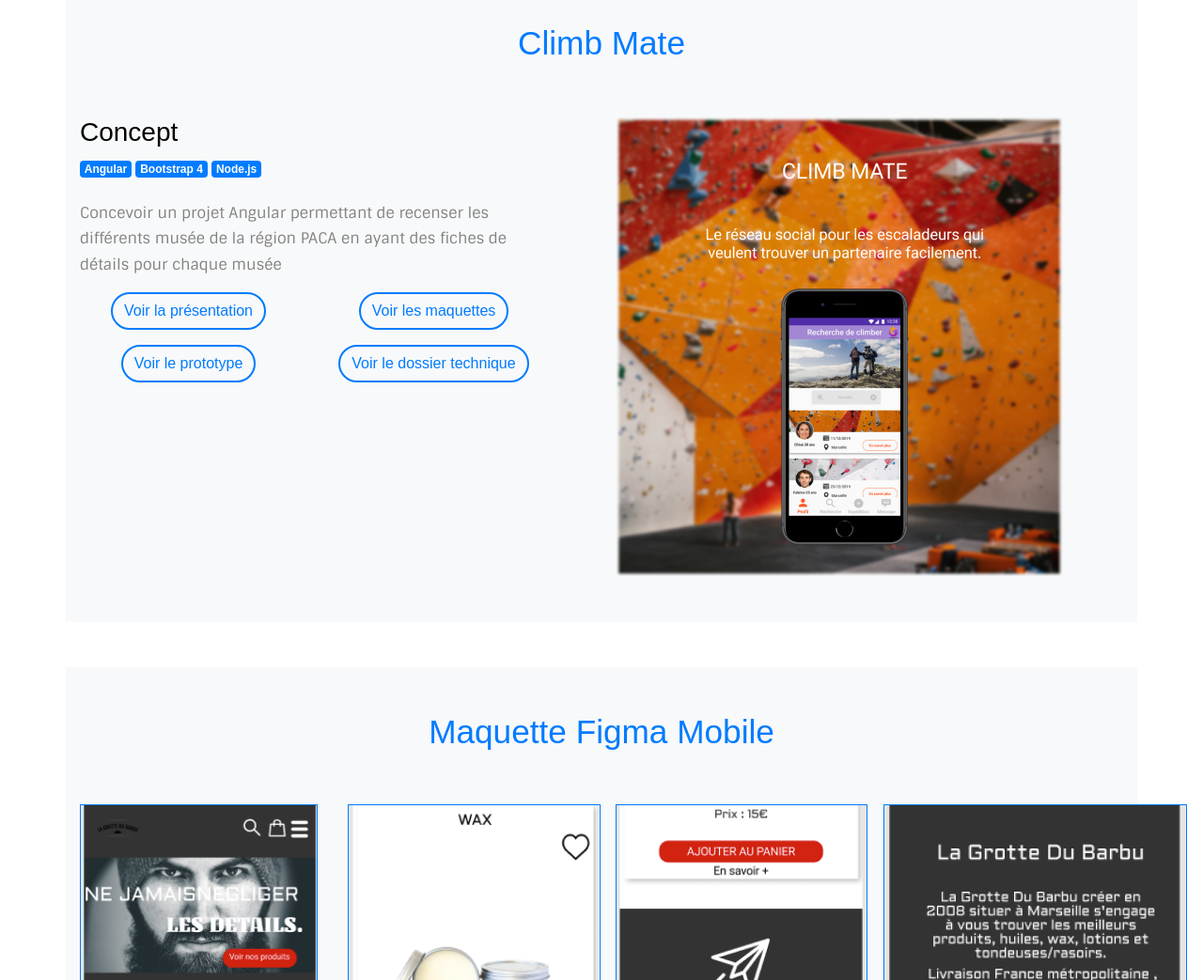
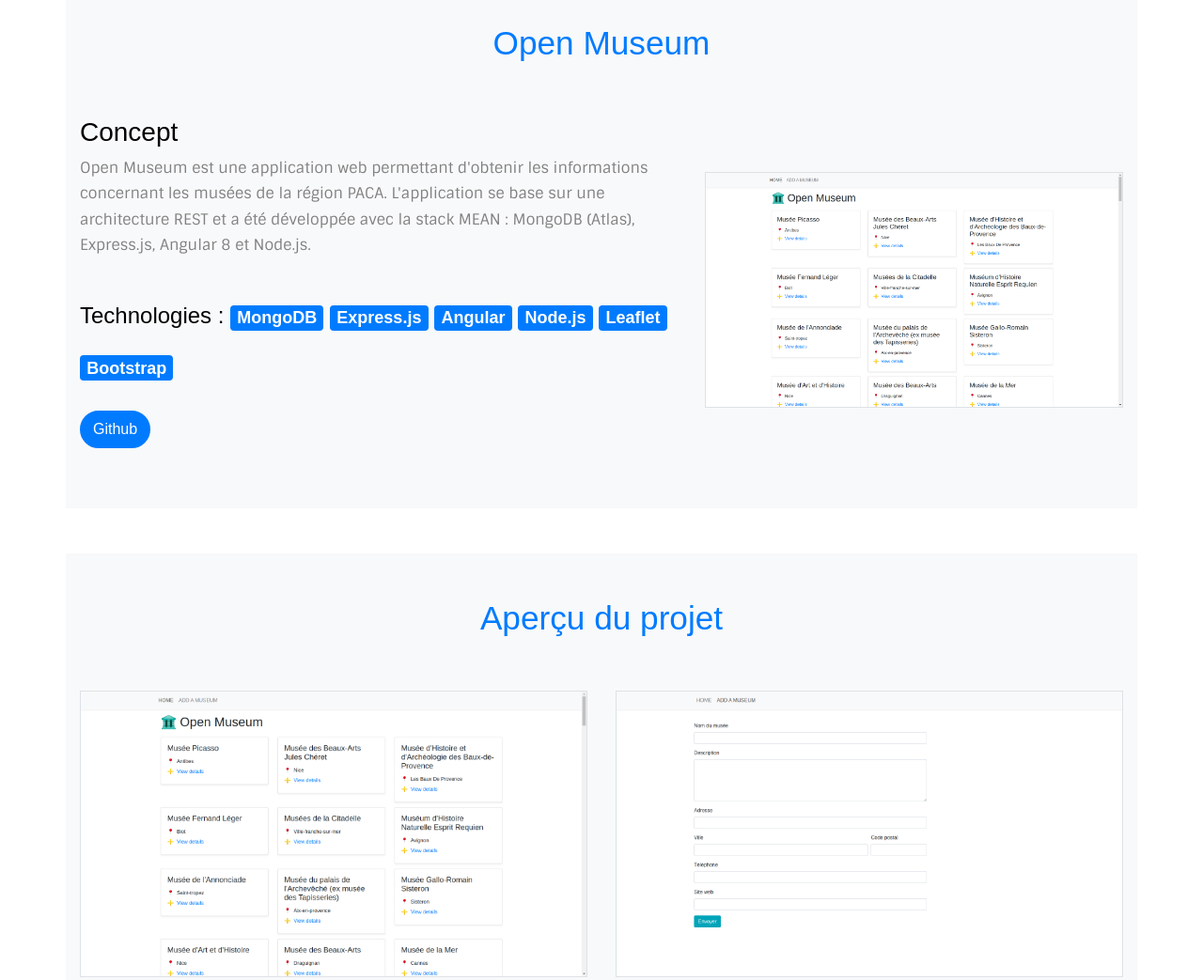
Before and after one commit to uhoano/portfolio, a plain HTML site: page pages/project-3.html in a window 1280 px wide. Shown: the part 120-1163 px from the top of the page at 94% size. Drawn offline with nearby package versions, Linux system fonts and the light colour scheme; files whose address does not match are found by name; a web font is replaced by a local one.

Commit message:
Add project open museum

```diff
--- a/pages/project-3.html
+++ b/pages/project-3.html
@@ -87,72 +87,59 @@
         <div class="container bg-light mb-5">
             <div class="row mb-5">
                 <div class="col-lg-12 section-title text-center mt-5">
-                    <h2 class="title text-primary">Climb Mate</h2>
+                    <h2 class="title text-primary">Open Museum</h2>
                 </div>
             </div>
             <div class="row">
-                <div class="col-lg-6 mb-5">
-                    <div class="pr-lg-5">
-                        <h3>Concept</h3>
-                        <span class="mb-4 badge badge-primary">Angular</span>
-                        <span class="mb-4 badge badge-primary">Bootstrap 4</span>
-                        <span class="mb-4 badge badge-primary">Node.js</span>
-                        <p>Concevoir un projet Angular permettant de recenser les différents musée de la région PACA en
-                            ayant des fiches de détails pour chaque musée</p>
-                        <div class="row">
-                            <div class="col-lg-6 text-center">
-                                <a class="btn btn-outline-primary mb-3" href="../images/presentation.pdf"
-                                    target="blank">Voir la
-                                    présentation</a>
-                            </div>
-                            <div class="col-lg-6 text-center">
-                                <a class="btn btn-outline-primary mb-3"
-                                    href="https://www.figma.com/file/MjEeqlK1GD15x9r4ut8PKS/Design-d'application?node-id=0%3A1"
-                                    target="blank">Voir les maquettes </a>
-                            </div>
-                            <div class="col-lg-6 text-center">
-                                <a class="btn btn-outline-primary mb-3"
-                                    href="https://www.figma.com/proto/MjEeqlK1GD15x9r4ut8PKS/Design-d'application?node-id=150%3A106&scaling=scale-down"
-                                    target="blank">Voir le prototype</a>
-                            </div>
-                            <div class="col-lg-6 text-center">
-                                <a class="btn btn-outline-primary mb-3" href="../images/climb-mate.pdf"
-                                    target="blank">Voir le
-                                    dossier technique</a>
-                            </div>
-                        </div>
+                <div class="col-lg-7 mb-5">
+                    <h3>Concept</h3>
+                    <p class="mb-5">Open Museum est une application web permettant d'obtenir les informations concernant
+                        les musées de la région PACA.
+                        L'application se base sur une architecture REST et a été développée avec la stack MEAN : MongoDB
+                        (Atlas), Express.js, Angular 8 et Node.js.</p>
+
+                    <h4>Technologies : <span class="mb-4 badge badge-primary">MongoDB</span>
+                        <span class="mb-4 badge badge-primary">Express.js</span>
+                        <span class="mb-4 badge badge-primary">Angular</span> <span
+                            class="mb-4 badge badge-primary">Node.js</span>
+                        <span class="mb-4 badge badge-primary">Leaflet</span>
+                        <span class="mb-4 badge badge-primary">Bootstrap</span>
+                    </h4>
 
 
+
+                    <div>
+
+                        <a class="btn btn-primary mb-3 mr-3" href="https://github.com/uhoano/open-museum"
+                            target="blank">Github</a>
                     </div>
                 </div>
-                <div class="col-lg-6 mb-5 person align-self-center">
-                    <a data-fancybox="gallery" href="../images/poster-big.png"><img src="../images/poster-small.png"
-                            class="img-fluid"></a>
+                <div class="col-lg-5 mb-5 person align-self-center">
+                    <a data-fancybox="gallery" href="../images/open-museum-list.png"><img
+                            src="../images/open-museum-list.png" class="img-fluid border"></a>
                 </div>
             </div>
         </div>
         <div class="container bg-light">
             <div class="row mb-5">
                 <div class="col-lg-12 section-title text-center mt-5">
-                    <h2 class="title text-primary">Maquette Figma Mobile</h2>
+                    <h2 class="title text-primary">Aperçu du projet</h2>
                 </div>
             </div>
             <div class="row">
-                <div class="col-lg-3 mb-5">
-                    <img src="../images/figma-1.png" alt="" class=" border border-primary">
+                <div class="col-lg-6 mb-5">
+                    <a data-fancybox="gallery" href="../images/open-museum-list.png"><img class="img-fluid border"
+                            src="../images/open-museum-list.png"></a>
                 </div>
-                <div class="col-lg-3 mb-5">
-                    <img src="../images/figma-2.png" alt="" class="border border-primary">
+                <div class="col-lg-6 mb-5">
+                    <a data-fancybox="gallery" href="../images/open-museum-form.png"><img class="img-fluid border"
+                            src="../images/open-museum-form.png"></a>
                 </div>
-                <div class="col-lg-3 mb-5">
-                    <img src="../images/figma-3.png" alt="" class=" border border-primary">
+                <div class="col-lg-6 mb-5">
+                    <a data-fancybox="gallery" href="../images/open-museum-details-big.png"><img
+                            class="img-fluid border" src="../images/open-museum-details-big.png"></a>
                 </div>
-                <div class="col-lg-3">
-                    <img src="../images/figma-4.png" alt="" class=" border border-primary">
-                </div>
-                <div class="col-lg-3">
-                    <img src="../images/figma-5.png" alt="" class=" border border-primary">
-                </div>
+
             </div>
 
         </div>
```
Also changed, not shown: index.html (+6 -5 lines), pages/project-2.html (+28 -5 lines), images/persona.png (added).
